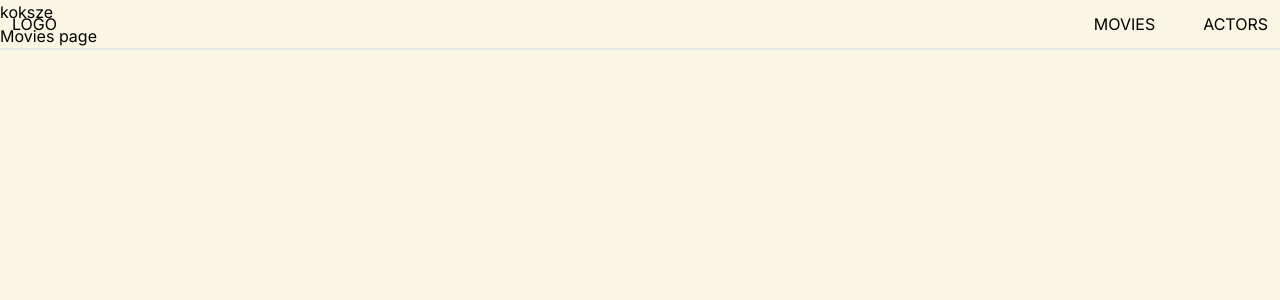
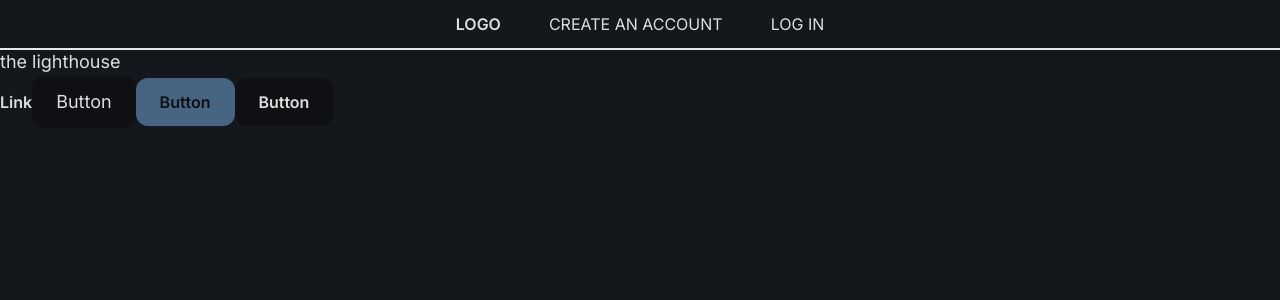
Before and after one commit to dbartoszp/movies-app, a Next.js app: page / in a window 1280 px wide. Shown: the top 300 px of the page. Built offline with nearby package versions, Linux system fonts and the light colour scheme.

Commit message:
feat/BaseButton feat/Link feat/Button feat/Text

```diff
--- a/app/globals.css
+++ b/app/globals.css
@@ -6,6 +6,10 @@
   --foreground-rgb: 0, 0, 0;
   --background-start-rgb: 214, 219, 220;
   --background-end-rgb: 255, 255, 255;
+  --light-blue-lighter: rgb(115, 147, 184);
+  --light-blue: rgb(72, 100, 131);
+  --default-blue: #2d3b49;
+  --dark-blue: #0e1013;
 }
 
 @media (prefers-color-scheme: dark) {
@@ -17,5 +21,6 @@
 }
 
 body {
-  background: rgb(250, 246, 227);
+  background: #14181c;
+  color: #dedede;
 }
--- a/app/layout.tsx
+++ b/app/layout.tsx
@@ -1,7 +1,8 @@
-import "./globals.css";
 import type { Metadata } from "next";
 import { Inter } from "next/font/google";
 import Navbar from "@/modules/Navbar/Navbar";
+import { Text } from "@/modules/Text/Text";
+import { Link } from "@/modules/ui/Button/Link";
 
 const inter = Inter({ subsets: ["latin"] });
 
@@ -18,18 +19,21 @@ export default function RootLayout({
   return (
     <html lang="en">
       <body className={inter.className}>
-        <h1 className="text-red-0">koksze</h1>
+        <div className="mb-12">
           <Navbar>
-          <Navbar.NavbarItem visibility="both">LOGO</Navbar.NavbarItem>
             <Navbar.Group>
               <Navbar.NavbarGroupItem visibility="both">
-              MOVIES
+                <Link href="/">LOGO</Link>
               </Navbar.NavbarGroupItem>
               <Navbar.NavbarGroupItem visibility="both">
-              ACTORS
+                <Text>CREATE AN ACCOUNT</Text>
+              </Navbar.NavbarGroupItem>
+              <Navbar.NavbarGroupItem visibility="both">
+                <Text>LOG IN</Text>
               </Navbar.NavbarGroupItem>
             </Navbar.Group>
           </Navbar>
+        </div>
         {children}
       </body>
     </html>
--- a/app/page.tsx
+++ b/app/page.tsx
@@ -1,7 +1,24 @@
+"use client";
+import { Text } from "@/modules/Text/Text";
+import "./globals.css";
+import { Button } from "@/modules/ui/Button/Button";
+import { Link } from "@/modules/ui/Button/Link";
+
 export default function Home() {
+  const test = console.log("button");
   return (
     <main>
-      <h1>Movies page</h1>
+      <Text variant="mainInfo">the lighthouse</Text>
+      <Link href="/">Link</Link>
+      <Button variant="primary" size="lg" onClick={() => test}>
+        <Text variant="mainInfo">Button</Text>
+      </Button>
+      <Button variant="secondary" size="lg" onClick={() => test}>
+        <Text>Button</Text>
+      </Button>
+      <Button variant="primary" size="lg" onClick={() => test}>
+        <Text>Button</Text>
+      </Button>
     </main>
   );
 }
--- a/modules/Navbar/Navbar.tsx
+++ b/modules/Navbar/Navbar.tsx
@@ -7,7 +7,7 @@ type NavbarProps = {
 
 export function Navbar({ children }: NavbarProps) {
   return (
-    <nav className="fixed left-0 right-0 top-0 z-50 flex items-center justify-between border-b-2 border-light-olive bg-light-green  p-3 uppercase text-elden-beige">
+    <nav className="fixed left-0 right-0 top-0 z-50 flex flex-col items-center justify-between border-b-2 border-light-olive bg-light-green  p-3 uppercase text-elden-beige">
       {children}
     </nav>
   );
--- /dev/null
+++ b/modules/Text/Text.tsx
@@ -0,0 +1,27 @@
+import clsx from "clsx";
+import { ReactNode } from "react";
+
+type TextProps = {
+  children: ReactNode;
+  variant?: string;
+};
+
+type ClassNames = {
+  [key: string]: string;
+};
+
+const variants: ClassNames = {
+  default: "text-md",
+  title: "text-3xl uppercase tracking-widest font-light",
+  mainInfo: "text-lg font-normal",
+};
+
+export const Text = (props: TextProps) => {
+  const { variant = "default" } = props;
+
+  const className = clsx("", { [variants[variant]]: props.variant });
+
+  if (props.variant === "mainInfo")
+    return <h1 className={className}>{props.children}</h1>;
+  return <h2 className={className}>{props.children}</h2>;
+};
--- /dev/null
+++ b/modules/ui/Button/BaseButton/BaseButton.tsx
@@ -0,0 +1,68 @@
+import { MouseEvent, ReactNode } from "react";
+import Link from "next/link";
+import clsx from "clsx";
+
+type BaseButtonProps = LinkVariantProps | ButtonVariantProps;
+
+type BaseProps = {
+  disabled?: boolean;
+  children: ReactNode;
+  size?: keyof typeof sizes;
+  variant?: string;
+  rounded?: boolean;
+};
+
+export type LinkVariantProps = {
+  as: "a";
+  href: string;
+  onClick?: (e?: MouseEvent<HTMLAnchorElement>) => void;
+} & BaseProps;
+export type ButtonVariantProps = {
+  as: "button";
+  onClick: (e: MouseEvent<HTMLButtonElement>) => void;
+} & BaseProps;
+
+type Sizes = {
+  sm: string;
+  md: string;
+  lg: string;
+};
+
+type ClassNames = {
+  [key: string]: string;
+};
+
+const sizes: Sizes = {
+  sm: "px-2.5 py-1.5",
+  md: "px-3.5 py-2",
+  lg: "px-6 py-3",
+};
+
+const variants: ClassNames = {
+  primary: "bg-dark-blue enabled:hover:bg-light-blue",
+  secondary:
+    "enabled:hover:bg-light-olive-lighter bg-light-blue text-dark-blue",
+  link: "text-elden-beige bg-transparent enabled:hover:bg-transparent enabled:hover:underline",
+  danger:
+    "bg-red-700 text-red-100 enabled:hover:bg-red-600  border border-red-50",
+};
+export const BaseButton = (props: BaseButtonProps) => {
+  const { variant = "primary", size = "md", rounded = true } = props;
+  const className = clsx("font-semibold transition-all duration-300", {
+    [variants[variant]]: props.variant,
+    [sizes[size]]: props.size,
+    "rounded-xl": rounded,
+  });
+  if (props.as === "a") {
+    return (
+      <Link href={props.href} className={className}>
+        {props.children}
+      </Link>
+    );
+  }
+  return (
+    <button {...props} className={className}>
+      {props.children}
+    </button>
+  );
+};
--- /dev/null
+++ b/modules/ui/Button/Button.tsx
@@ -0,0 +1,19 @@
+import {
+  BaseButton,
+  ButtonVariantProps,
+} from "@/modules/ui/Button/BaseButton/BaseButton";
+import { forwardRef } from "react";
+
+type ButtonProps = Omit<ButtonVariantProps, "as">;
+
+export const Button = forwardRef<HTMLButtonElement, ButtonProps>(
+  ({ variant = "primary", ...rest }, ref) => {
+    return (
+      <BaseButton {...{ ...rest, variant }} as="button">
+        {rest.children}
+      </BaseButton>
+    );
+  },
+);
+
+Button.displayName = "Button";
--- /dev/null
+++ b/modules/ui/Button/Link.tsx
@@ -0,0 +1,14 @@
+import {
+  BaseButton,
+  LinkVariantProps,
+} from "@/modules/ui/Button/BaseButton/BaseButton";
+
+type LinkProps = Omit<LinkVariantProps, "as">;
+
+export function Link({ variant = "link", ...rest }: LinkProps) {
+  return (
+    <BaseButton {...{ ...rest, variant }} as="a">
+      {rest.children}
+    </BaseButton>
+  );
+}
--- a/tailwind.config.ts
+++ b/tailwind.config.ts
@@ -15,6 +15,9 @@ module.exports = {
       },
       colors: {
         "dark-blue": "var(--dark-blue)",
+        "light-blue": "var(--light-blue)",
+        "light-blue-lighter": "var(--light-blue-lighter)",
+        "default-blue": "var(--default-blue)",
       },
     },
   },
```
Lines whose indentation alone changed are shown as unchanged.
